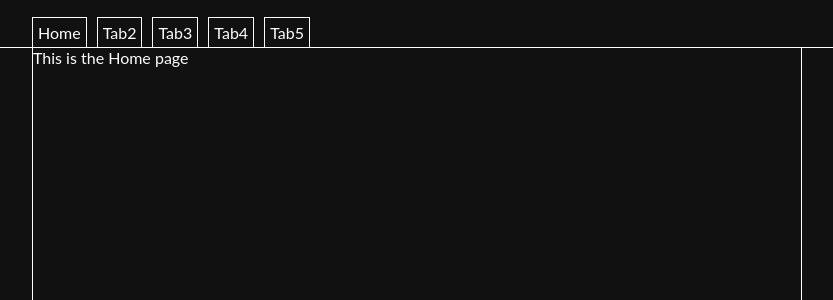
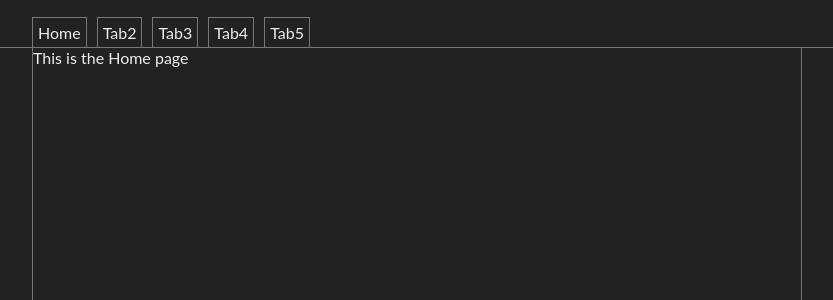
Before and after one commit to blakestone95/AshkeepersRestWebsite, a React app in the folder Legion.FrontEnd/: page /Home in a window 1280 px wide. Shown: the top 300 px of the page, without its empty margins (224-1057 px from the left). Built offline with nearby package versions, Linux system fonts and the light colour scheme.

Commit message:
Create less variables for use throughout the app.  Apply said variables.  Change base app colors.
#1

```diff
--- a/Legion.FrontEnd/src/NavBar/style.less
+++ b/Legion.FrontEnd/src/NavBar/style.less
@@ -1,9 +1,10 @@
 // Navigation Bar styles
+@import '~variables.less';
 
 // TODO: Flesh out styles
 .legion-navbar {
   height: 50px;
-  border-bottom: solid 1px #fff;
+  border-bottom: solid 1px @app-border-color;
   padding-left: 20%;
   display: flex;
   align-items: flex-end;
@@ -11,10 +12,10 @@
   a {
     margin-right: 10px;
     padding: 5px;
-    border-left: solid 1px #fff;
-    border-top: solid 1px #fff;
-    border-right: solid 1px #fff;
-    color: #fff;
+    border-left: solid 1px @app-border-color;
+    border-top: solid 1px @app-border-color;
+    border-right: solid 1px @app-border-color;
+    color: @app-text-color;
     text-decoration: none;
 
     &:hover {
--- a/Legion.FrontEnd/src/style.less
+++ b/Legion.FrontEnd/src/style.less
@@ -1,4 +1,5 @@
 // Application wide styles go here
+@import '~variables.less';
 
 html {
 	height: 100%;
@@ -8,12 +9,12 @@ html {
 body {
 	height: 100%;
 	margin: 0;
-	background-color: #111;
+	background-color: @app-background-color;
 }
 
 div {
 	display: block;
-	color: #fff;
+	color: @app-text-color;
 }
 
 #app {
@@ -34,7 +35,7 @@ div {
 			flex: 0 0 auto;
 			width: 20%;
 			height: 100%;
-			border-right: solid 1px #fff;
+			border-right: solid 1px @app-border-color;
 		}
 
 		div {
@@ -46,7 +47,7 @@ div {
 			flex: 0 0 auto;
 			width: 20%;
 			height: 100%;
-			border-left: solid 1px #fff;
+			border-left: solid 1px @app-border-color;
 		}
 	}
 }
--- /dev/null
+++ b/Legion.FrontEnd/src/variables.less
@@ -0,0 +1,3 @@
+@app-background-color: #222;
+@app-border-color: #777;
+@app-text-color: #eee;
```
